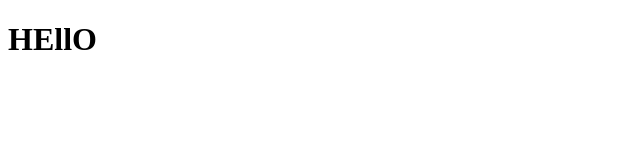
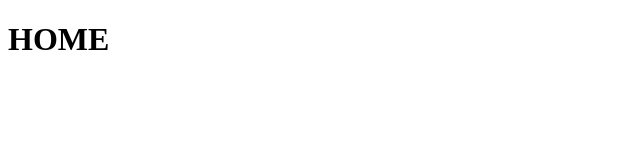
Before and after one commit to h94fu62ji/test, a plain HTML site: page index.html in a window 1280 px wide. Shown: the full height of the page, 0-640 px from the left. Drawn offline with Linux system fonts and the light colour scheme.

Commit message:
hometitleUpdate

```diff
--- a/index.html
+++ b/index.html
@@ -7,7 +7,7 @@
     <link rel="stylesheet" href="./style.css">
 </head>
 <body>
-    <H1>HEllO</H1>
+    <H1>HOME</H1>
     <script src="./js/main.js" ></script>
 </body>
 </html>
```
